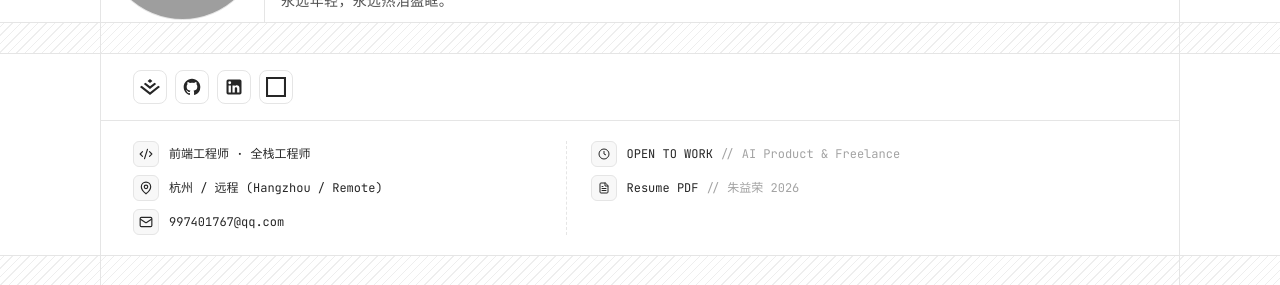
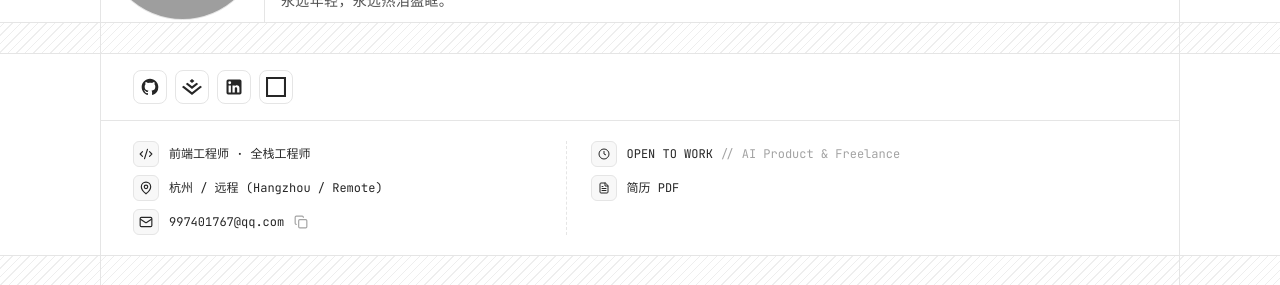
Before and after one commit to Happyileaf/about-me-profile, a Next.js app: page /v2 in a window 1280 px wide. Shown: the part 584-869 px from the top of the page. Built offline with nearby package versions, Linux system fonts and the light colour scheme; grey boxes are pictures that could not be loaded.

Commit message:
refactor: 重构联系相关功能与文本内容
- 重构联系跳转逻辑，移除冗余的 dispatch 函数
- 修正多处"联络"为"联系"的文本表述
- 调整社交图标链接与文本内容
- 优化邮箱交互，添加复制按钮

```diff
--- a/app/v2/components/ColophonFooter.tsx
+++ b/app/v2/components/ColophonFooter.tsx
@@ -48,7 +48,7 @@ export const ColophonFooter: React.FC<ColophonFooterProps> = ({
             </a>
             */}
             <a href="#contact" className="hover:text-[#ffffff] transition-colors">
-              联络
+              联系
             </a>
             <button
               type="button"
--- a/app/v2/components/Contact.tsx
+++ b/app/v2/components/Contact.tsx
@@ -21,7 +21,7 @@ export const Contact: React.FC = () => {
         <div className="grid grid-cols-1 md:grid-cols-12 border-b border-[#e5e5e5]">
           <div className="md:col-span-4 p-6 md:p-8 border-b md:border-b-0 md:border-r border-[#e5e5e5] flex items-center justify-between">
             <span className="text-xs font-mono text-[#525252]">
-              第 07 节 / 联络
+              第 06 节 / 联系
             </span>
           </div>
           <div className="md:col-span-8 p-6 md:p-8 flex items-center justify-between text-xs font-mono text-[#737373]">
--- a/app/v2/components/Hero.tsx
+++ b/app/v2/components/Hero.tsx
@@ -6,10 +6,9 @@ import RotatingText from './rotating-text';
 
 interface HeroProps {
   onOpenTerminal: () => void;
-  onOpenDispatch: () => void;
 }
 
-export const Hero: React.FC<HeroProps> = ({ onOpenTerminal, onOpenDispatch }) => {
+export const Hero: React.FC<HeroProps> = ({ onOpenTerminal }) => {
   const [imgFailed, setImgFailed] = useState(false);
 
   return (
--- a/app/v2/components/ProfileCard.tsx
+++ b/app/v2/components/ProfileCard.tsx
@@ -16,8 +16,19 @@ export const ProfileCard: React.FC = () => {
   return (
     <section className="bg-[#ffffff]">
       <div className="max-w-[1080px] mx-auto border-x border-[#e5e5e5]">
-        {/* Row 1: 顶部 5 个极简图标按钮行 (更紧凑的上下边距，横向与外边框对齐) */}
+        {/* Row 1: 顶部极简图标按钮行 (更紧凑的上下边距，横向与外边框对齐) */}
         <div className="px-6 py-3.5 md:px-8 md:py-4 flex items-center gap-2">
+          <a
+            href={PORTFOLIO_METADATA.github}
+            target="_blank"
+            rel="noopener noreferrer"
+            className="w-8.5 h-8.5 border border-[#e5e5e5] bg-[#ffffff] hover:bg-[#f5f5f5] hover:border-[#000000] rounded-lg flex items-center justify-center text-[#262626] transition-all cursor-pointer shrink-0"
+            title="GitHub Profile"
+          >
+            <svg className="w-5 h-5" viewBox="0 0 24 24" fill="currentColor">
+              <path fillRule="evenodd" clipRule="evenodd" d="M12 2C6.477 2 2 6.484 2 12.017c0 4.425 2.865 8.18 6.839 9.504.5.092.682-.217.682-.483 0-.237-.017-.868-.027-1.703-2.782.605-3.369-1.343-3.369-1.343-.454-1.258-1.11-1.594-1.11-1.594-.908-.62.069-.608.069-.608 1.003.07 1.53 1.032 1.53 1.032.892 1.53 2.341 1.088 2.91.832.092-.647.35-1.088.636-1.338-2.22-.253-4.555-1.113-4.555-4.951 0-1.093.39-1.988 1.029-2.688-.103-.253-.446-1.272.098-2.65 0 0 .84-.27 2.75 1.026A9.564 9.564 0 0112 6.844c.85.004 1.705.115 2.504.337 1.909-1.296 2.747-1.027 2.747-1.027.546 1.379.202 2.398.1 2.651.64.7 1.028 1.595 1.028 2.688 0 3.848-2.339 4.695-4.566 4.943.359.309.678.92.678 1.855 0 1.338-.012 2.419-.012 2.747 0 .268.18.58.688.482A10.019 10.019 0 0022 12.017C22 6.484 17.522 2 12 2z" />
+            </svg>
+          </a>
           <a
             href={PORTFOLIO_METADATA.juejin}
             target="_blank"
@@ -26,19 +37,7 @@ export const ProfileCard: React.FC = () => {
             title="稀土掘金"
           >
             <svg className="w-5 h-5" viewBox="0 0 24 24" fill="currentColor">
-              <path d="m12 14.316 7.454-5.88-2.022-1.625L12 11.1l-.004.003-5.432-4.288-2.02 1.624 7.452 5.88Zm0-7.247 2.89-2.298L12 2.453l-.004-.005-2.884 2.318 2.884 2.3Zm0 11.266-.005.002-9.975-7.87L0 12.088l.194.156 11.803 9.308 7.463-5.885L24 12.085l-2.023-1.624Z"/>
-            </svg>
-          </a>
-
-          <a
-            href={PORTFOLIO_METADATA.github}
-            target="_blank"
-            rel="noopener noreferrer"
-            className="w-8.5 h-8.5 border border-[#e5e5e5] bg-[#ffffff] hover:bg-[#f5f5f5] hover:border-[#000000] rounded-lg flex items-center justify-center text-[#262626] transition-all cursor-pointer shrink-0"
-            title="GitHub Profile"
-          >
-            <svg className="w-5 h-5" viewBox="0 0 24 24" fill="currentColor">
-              <path fillRule="evenodd" clipRule="evenodd" d="M12 2C6.477 2 2 6.484 2 12.017c0 4.425 2.865 8.18 6.839 9.504.5.092.682-.217.682-.483 0-.237-.017-.868-.027-1.703-2.782.605-3.369-1.343-3.369-1.343-.454-1.258-1.11-1.594-1.11-1.594-.908-.62.069-.608.069-.608 1.003.07 1.53 1.032 1.53 1.032.892 1.53 2.341 1.088 2.91.832.092-.647.35-1.088.636-1.338-2.22-.253-4.555-1.113-4.555-4.951 0-1.093.39-1.988 1.029-2.688-.103-.253-.446-1.272.098-2.65 0 0 .84-.27 2.75 1.026A9.564 9.564 0 0112 6.844c.85.004 1.705.115 2.504.337 1.909-1.296 2.747-1.027 2.747-1.027.546 1.379.202 2.398.1 2.651.64.7 1.028 1.595 1.028 2.688 0 3.848-2.339 4.695-4.566 4.943.359.309.678.92.678 1.855 0 1.338-.012 2.419-.012 2.747 0 .268.18.58.688.482A10.019 10.019 0 0022 12.017C22 6.484 17.522 2 12 2z"/>
+              <path d="m12 14.316 7.454-5.88-2.022-1.625L12 11.1l-.004.003-5.432-4.288-2.02 1.624 7.452 5.88Zm0-7.247 2.89-2.298L12 2.453l-.004-.005-2.884 2.318 2.884 2.3Zm0 11.266-.005.002-9.975-7.87L0 12.088l.194.156 11.803 9.308 7.463-5.885L24 12.085l-2.023-1.624Z" />
             </svg>
           </a>
 
@@ -50,7 +49,7 @@ export const ProfileCard: React.FC = () => {
             title="LinkedIn"
           >
             <svg className="w-5 h-5" viewBox="0 0 24 24" fill="currentColor">
-              <path d="M19 3a2 2 0 0 1 2 2v14a2 2 0 0 1-2 2H5a2 2 0 0 1-2-2V5a2 2 0 0 1 2-2h14m-.5 15.5v-5.3a3.26 3.26 0 0 0-3.26-3.26c-.85 0-1.84.52-2.28 1.3v-1.11h-2.79v8.37h2.79v-4.93c0-.77.62-1.4 1.39-1.4a1.4 1.4 0 0 1 1.4 1.4v4.93h2.75M6.88 8.56a1.68 1.68 0 0 0 1.68-1.68c0-.93-.75-1.69-1.68-1.69a1.69 1.69 0 0 0-1.69 1.69c0 .93.76 1.68 1.69 1.68m1.39 9.94v-8.37H5.5v8.37h2.77z"/>
+              <path d="M19 3a2 2 0 0 1 2 2v14a2 2 0 0 1-2 2H5a2 2 0 0 1-2-2V5a2 2 0 0 1 2-2h14m-.5 15.5v-5.3a3.26 3.26 0 0 0-3.26-3.26c-.85 0-1.84.52-2.28 1.3v-1.11h-2.79v8.37h2.79v-4.93c0-.77.62-1.4 1.39-1.4a1.4 1.4 0 0 1 1.4 1.4v4.93h2.75M6.88 8.56a1.68 1.68 0 0 0 1.68-1.68c0-.93-.75-1.69-1.68-1.69a1.69 1.69 0 0 0-1.69 1.69c0 .93.76 1.68 1.69 1.68m1.39 9.94v-8.37H5.5v8.37h2.77z" />
             </svg>
           </a>
 
@@ -62,7 +61,7 @@ export const ProfileCard: React.FC = () => {
             title="CodeSandbox"
           >
             <svg className="w-5 h-5" viewBox="0 0 24 24" fill="currentColor">
-              <path d="M0 24H24V0H0V2.45455H21.5455V21.5455H2.45455V0H0Z"/>
+              <path d="M0 24H24V0H0V2.45455H21.5455V21.5455H2.45455V0H0Z" />
             </svg>
           </a>
         </div>
@@ -76,7 +75,7 @@ export const ProfileCard: React.FC = () => {
           <div className="md:col-span-5 space-y-2">
             <div className="flex items-center gap-2.5">
               <span className="w-6.5 h-6.5 border border-[#e5e5e5] bg-[#f8f8f8] rounded-md flex items-center justify-center shrink-0 text-[#262626]">
-                <svg className="w-3.5 h-3.5" viewBox="0 0 24 24" fill="none" stroke="currentColor" strokeWidth="2" strokeLinecap="round" strokeLinejoin="round"><path d="m18 16 4-4-4-4"/><path d="m6 8-4 4 4 4"/><path d="m14.5 4-5 16"/></svg>
+                <svg className="w-3.5 h-3.5" viewBox="0 0 24 24" fill="none" stroke="currentColor" strokeWidth="2" strokeLinecap="round" strokeLinejoin="round"><path d="m18 16 4-4-4-4" /><path d="m6 8-4 4 4 4" /><path d="m14.5 4-5 16" /></svg>
               </span>
               <span className="text-[#262626]">
                 {PORTFOLIO_METADATA.role}
@@ -86,24 +85,38 @@ export const ProfileCard: React.FC = () => {
 
             <div className="flex items-center gap-2.5">
               <span className="w-6.5 h-6.5 border border-[#e5e5e5] bg-[#f8f8f8] rounded-md flex items-center justify-center shrink-0 text-[#262626]">
-                <svg className="w-3.5 h-3.5" viewBox="0 0 24 24" fill="none" stroke="currentColor" strokeWidth="2"><path d="M20 10c0 6-8 12-8 12s-8-6-8-12a8 8 0 0 1 16 0Z"/><circle cx="12" cy="10" r="3"/></svg>
+                <svg className="w-3.5 h-3.5" viewBox="0 0 24 24" fill="none" stroke="currentColor" strokeWidth="2"><path d="M20 10c0 6-8 12-8 12s-8-6-8-12a8 8 0 0 1 16 0Z" /><circle cx="12" cy="10" r="3" /></svg>
               </span>
               <span className="text-[#262626]">
                 {PORTFOLIO_METADATA.location}
               </span>
             </div>
 
-            <div
-              onClick={handleCopyEmail}
-              className="flex items-center gap-2.5 cursor-pointer group"
-              title="点击复制邮箱"
-            >
-              <span className="w-6.5 h-6.5 border border-[#e5e5e5] bg-[#f8f8f8] group-hover:border-[#000000] rounded-md flex items-center justify-center shrink-0 text-[#262626] transition-colors">
-                <svg className="w-3.5 h-3.5" viewBox="0 0 24 24" fill="none" stroke="currentColor" strokeWidth="2"><rect width="20" height="16" x="2" y="4" rx="2"/><path d="m22 7-8.97 5.7a1.94 1.94 0 0 1-2.06 0L2 7"/></svg>
-              </span>
-              <span className="text-[#262626] group-hover:text-[#0057b8] transition-colors">
-                {copiedEmail ? `${PORTFOLIO_METADATA.email} (已复制 ✓)` : PORTFOLIO_METADATA.email}
-              </span>
+            <div className="flex items-center gap-2.5">
+              <a
+                href={`mailto:${PORTFOLIO_METADATA.email}`}
+                className="flex items-center gap-2.5 group"
+                title="点击发送邮件"
+              >
+                <span className="w-6.5 h-6.5 border border-[#e5e5e5] bg-[#f8f8f8] group-hover:border-[#000000] rounded-md flex items-center justify-center shrink-0 text-[#262626] transition-colors">
+                  <svg className="w-3.5 h-3.5" viewBox="0 0 24 24" fill="none" stroke="currentColor" strokeWidth="2"><rect width="20" height="16" x="2" y="4" rx="2" /><path d="m22 7-8.97 5.7a1.94 1.94 0 0 1-2.06 0L2 7" /></svg>
+                </span>
+                <span className="text-[#262626] group-hover:text-[#0057b8] transition-colors">
+                  {PORTFOLIO_METADATA.email}
+                </span>
+              </a>
+              <button
+                type="button"
+                onClick={handleCopyEmail}
+                title={copiedEmail ? '已复制' : '复制邮箱'}
+                className="w-3.5 h-3.5 flex items-center justify-center shrink-0 text-[#a3a3a3] hover:text-[#000000] transition-colors"
+              >
+                {copiedEmail ? (
+                  <svg className="w-3.5 h-3.5" viewBox="0 0 24 24" fill="none" stroke="currentColor" strokeWidth="2" strokeLinecap="round" strokeLinejoin="round"><polyline points="20 6 9 17 4 12" /></svg>
+                ) : (
+                  <svg className="w-3.5 h-3.5" viewBox="0 0 24 24" fill="none" stroke="currentColor" strokeWidth="2" strokeLinecap="round" strokeLinejoin="round"><rect width="14" height="14" x="8" y="8" rx="2" ry="2" /><path d="M4 16c-1.1 0-2-.9-2-2V4c0-1.1.9-2 2-2h10c1.1 0 2 .9 2 2" /></svg>
+                )}
+              </button>
             </div>
           </div>
 
@@ -111,7 +124,7 @@ export const ProfileCard: React.FC = () => {
           <div className="md:col-span-5 space-y-2 md:border-l md:border-dashed md:border-[#e5e5e5] md:pl-6">
             <div className="flex items-center gap-2.5">
               <span className="w-6.5 h-6.5 border border-[#e5e5e5] bg-[#f8f8f8] rounded-md flex items-center justify-center shrink-0 text-[#262626]">
-                <svg className="w-3 h-3" viewBox="0 0 24 24" fill="none" stroke="currentColor" strokeWidth="2"><circle cx="12" cy="12" r="10"/><polyline points="12 6 12 12 16 14"/></svg>
+                <svg className="w-3 h-3" viewBox="0 0 24 24" fill="none" stroke="currentColor" strokeWidth="2"><circle cx="12" cy="12" r="10" /><polyline points="12 6 12 12 16 14" /></svg>
               </span>
               <div className="text-[#262626]">
                 <span>OPEN TO WORK</span> <span className="text-[#a3a3a3]">{'//'} AI Product &amp; Freelance</span>
@@ -126,10 +139,10 @@ export const ProfileCard: React.FC = () => {
               title="获取简历 PDF"
             >
               <span className="w-6.5 h-6.5 border border-[#e5e5e5] bg-[#f8f8f8] group-hover:border-[#000000] rounded-md flex items-center justify-center shrink-0 text-[#262626] transition-colors">
-                <svg className="w-3 h-3" viewBox="0 0 24 24" fill="none" stroke="currentColor" strokeWidth="2" strokeLinecap="round" strokeLinejoin="round"><path d="M14 2H6a2 2 0 0 0-2 2v16a2 2 0 0 0 2 2h12a2 2 0 0 0 2-2V8z"/><polyline points="14 2 14 8 20 8"/><line x1="16" x2="8" y1="13" y2="13"/><line x1="16" x2="8" y1="17" y2="17"/><line x1="10" x2="8" y1="9" y2="9"/></svg>
+                <svg className="w-3 h-3" viewBox="0 0 24 24" fill="none" stroke="currentColor" strokeWidth="2" strokeLinecap="round" strokeLinejoin="round"><path d="M14 2H6a2 2 0 0 0-2 2v16a2 2 0 0 0 2 2h12a2 2 0 0 0 2-2V8z" /><polyline points="14 2 14 8 20 8" /><line x1="16" x2="8" y1="13" y2="13" /><line x1="16" x2="8" y1="17" y2="17" /><line x1="10" x2="8" y1="9" y2="9" /></svg>
               </span>
               <span className="text-[#262626] group-hover:text-[#0057b8] transition-colors">
-                Resume PDF <span className="text-[#a3a3a3]">{'//'} 朱益荣 2026</span>
+                简历 PDF
               </span>
             </a>
           </div>
--- a/app/v2/lib/portfolioData.ts
+++ b/app/v2/lib/portfolioData.ts
@@ -542,7 +542,7 @@ export const CLI_COMMANDS: Record<string, string> = {
   4. 本地优先与弹性网络 (离线可用、在线协同、故障自愈)
   5. Unix 极简哲学与可组合性 (高度正交的小模块优雅解决大问题)
   6. 零膨胀前端工艺 (瑞士网格排印，坚决摒弃圆角胶囊与杂乱噪点)`,
-  contact: `联络与交流渠道:
+  contact: `联系与交流渠道:
   邮箱: happyaihaoya@gmail.com
   主页: https://www.happyhaoya.top
   GitHub: https://github.com/Happyileaf
```
Also changed, not shown: app/v2/components/Header.tsx (+4 -7 lines), app/v2/page.tsx (+0 -9 lines).
